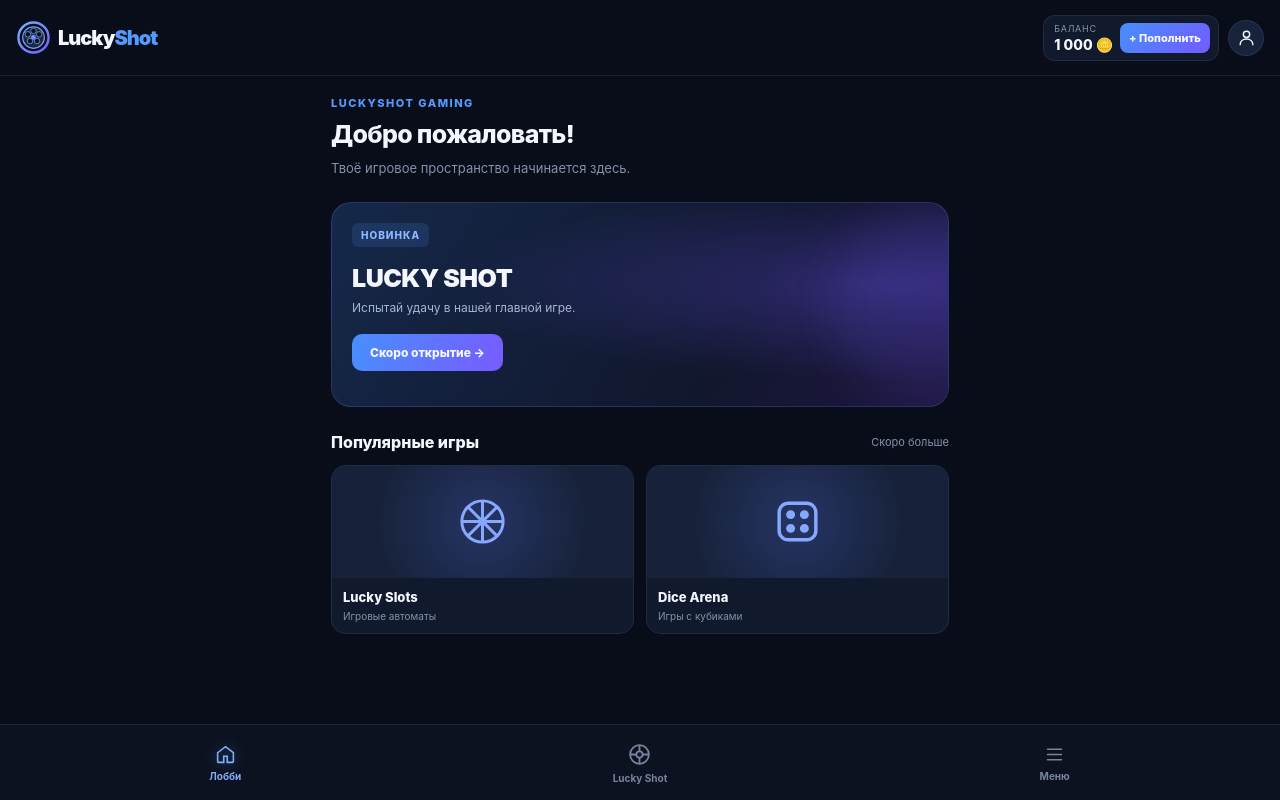
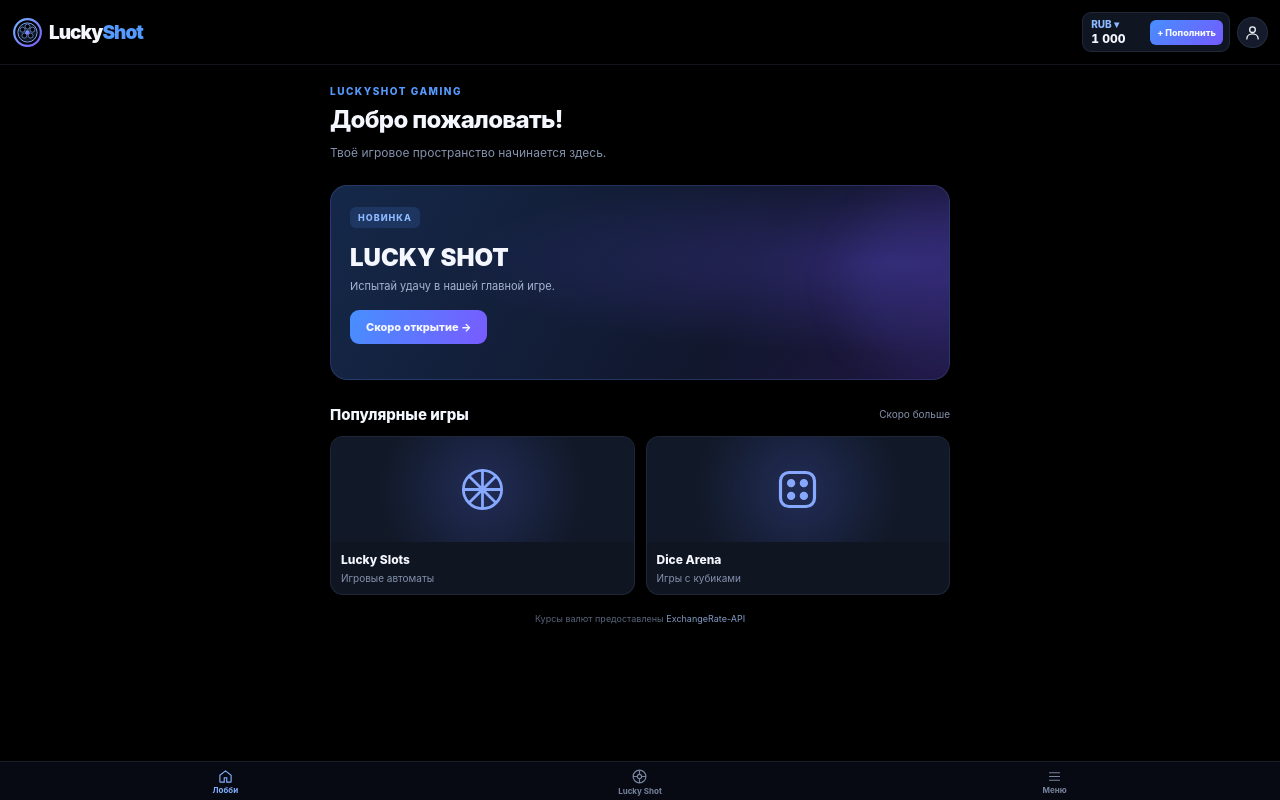
Before and after one commit to istominaleksandr511-coder/lucky-casino, a plain HTML site: page index.html in a window 1280 px wide. Drawn offline with Linux system fonts and the light colour scheme; no server answers.

Commit message:
NEW index.html

```diff
--- a/index.html
+++ b/index.html
@@ -4,16 +4,16 @@
 <head>
 <meta charset="UTF-8">
 <meta name="viewport" content="width=device-width, initial-scale=1.0, maximum-scale=1.0, user-scalable=no">
-<meta name="theme-color" content="#090D19">
+<meta name="theme-color" content="#000000">
 <title>LuckyShot</title>
 
 <script src="https://telegram.org/js/telegram-web-app.js"></script>
 
 <style>
 :root {
-    --bg: #090D19;
-    --panel: #111A2D;
-    --panel2: #17233B;
+    --bg: #000000;
+    --panel: #101522;
+    --panel2: #171F32;
     --blue: #559BFF;
     --purple: #8568FF;
     --text: #F5F7FF;
@@ -29,15 +29,14 @@
 }
 
 body {
-    background: var(--bg);
+    background: #000;
     color: var(--text);
-    font-family: Inter, -apple-system, BlinkMacSystemFont,
-                 "Segoe UI", sans-serif;
+    font-family: Inter, -apple-system, BlinkMacSystemFont, "Segoe UI", sans-serif;
     min-height: 100vh;
-    padding-bottom: 100px;
+    padding-bottom: calc(42px + env(safe-area-inset-bottom));
 }
 
-button {
+button, select {
     font: inherit;
     border: none;
     cursor: pointer;
@@ -47,14 +46,14 @@ button {
 /* HEADER */
 
 .header {
-    height: 76px;
-    padding: 0 16px;
+    min-height: 65px;
+    padding: 0 12px;
     display: flex;
     align-items: center;
     justify-content: space-between;
-    gap: 10px;
+    gap: 7px;
     border-bottom: 1px solid var(--border);
-    background: rgba(9,13,25,.96);
+    background: #000;
     position: sticky;
     top: 0;
     z-index: 10;
@@ -63,18 +62,18 @@ button {
 .brand {
     display: flex;
     align-items: center;
-    gap: 7px;
+    gap: 6px;
     min-width: 0;
 }
 
 .logo {
-    width: 35px;
-    height: 35px;
+    width: 31px;
+    height: 31px;
     flex-shrink: 0;
 }
 
 .brand-name {
-    font-size: 20px;
+    font-size: 19px;
     font-weight: 900;
     letter-spacing: -1px;
     white-space: nowrap;
@@ -87,61 +86,76 @@ button {
 .header-right {
     display: flex;
     align-items: center;
-    gap: 9px;
+    gap: 7px;
 }
+
+/* WALLET */
 
 .wallet {
     display: flex;
     align-items: center;
-    gap: 7px;
-    background: var(--panel);
+    gap: 6px;
+    background: #101522;
     border: 1px solid var(--border);
-    border-radius: 12px;
-    padding: 7px 8px 7px 10px;
+    border-radius: 9px;
+    padding: 5px 6px 5px 8px;
 }
 
 .wallet-info {
     display: flex;
     flex-direction: column;
-    gap: 2px;
+    gap: 1px;
+    min-width: 43px;
 }
 
-.wallet-label {
-    font-size: 9px;
-    color: var(--muted);
-    letter-spacing: .7px;
+.currency-select {
+    width: 53px;
+    background: transparent;
+    color: #8CB9FF;
+    font-size: 10px;
+    font-weight: 850;
+    outline: none;
+    padding: 0;
+    appearance: none;
+    -webkit-appearance: none;
+}
+
+.currency-select option {
+    background: #111827;
+    color: white;
 }
 
 .wallet-value {
-    font-size: 14px;
-    font-weight: 800;
+    font-size: 12px;
+    font-weight: 850;
     white-space: nowrap;
+    font-variant-numeric: tabular-nums;
 }
 
 .add-button {
     background: linear-gradient(135deg, #478FFF, #745AFF);
-    border-radius: 8px;
-    padding: 8px 9px;
-    font-size: 11px;
+    border-radius: 6px;
+    padding: 7px 7px;
+    font-size: 9px;
     font-weight: 800;
     white-space: nowrap;
 }
 
 .profile-button {
-    width: 36px;
-    height: 36px;
+    width: 31px;
+    height: 31px;
     border-radius: 50%;
     display: flex;
     align-items: center;
     justify-content: center;
-    background: var(--panel2);
+    background: #151B2A;
     border: 1px solid var(--border);
     flex-shrink: 0;
 }
 
 .profile-button svg {
-    width: 19px;
-    height: 19px;
+    width: 17px;
+    height: 17px;
 }
 
 /* MAIN */
@@ -149,7 +163,7 @@ button {
 .main {
     max-width: 650px;
     margin: 0 auto;
-    padding: 20px 16px;
+    padding: 20px 15px;
 }
 
 .welcome {
@@ -157,7 +171,7 @@ button {
 }
 
 .welcome-label {
-    font-size: 11px;
+    font-size: 10px;
     color: var(--blue);
     font-weight: 800;
     letter-spacing: 1.5px;
@@ -165,17 +179,17 @@ button {
 }
 
 .welcome h1 {
-    font-size: 25px;
+    font-size: 24px;
     line-height: 1.2;
     font-weight: 850;
     letter-spacing: -.7px;
 }
 
 .welcome p {
-    font-size: 13px;
+    font-size: 12px;
     line-height: 1.6;
     color: var(--muted);
-    margin-top: 9px;
+    margin-top: 8px;
 }
 
 /* FEATURE */
@@ -183,12 +197,11 @@ button {
 .feature {
     position: relative;
     overflow: hidden;
-    min-height: 205px;
-    border-radius: 20px;
-    padding: 20px;
+    min-height: 195px;
+    border-radius: 17px;
+    padding: 19px;
     background:
-        radial-gradient(ellipse at 90% 40%,
-        rgba(111,83,255,.30), transparent 55%),
+        radial-gradient(ellipse at 90% 40%, rgba(111,83,255,.25), transparent 55%),
         linear-gradient(120deg, #152849, #11172D 65%, #201642);
     border: 1px solid rgba(110,145,255,.2);
     margin-bottom: 25px;
@@ -197,8 +210,8 @@ button {
 .feature::after {
     content: "";
     position: absolute;
-    width: 190px;
-    height: 190px;
+    width: 180px;
+    height: 180px;
     right: -75px;
     top: 10px;
     border-radius: 50%;
@@ -213,34 +226,33 @@ button {
 
 .feature-tag {
     display: inline-block;
-    padding: 6px 9px;
+    padding: 5px 8px;
     border-radius: 6px;
     background: rgba(80,145,255,.15);
     color: #8CB9FF;
-    font-size: 10px;
+    font-size: 9px;
     font-weight: 800;
     letter-spacing: 1px;
 }
 
 .feature h2 {
-    font-size: 25px;
+    font-size: 24px;
     font-weight: 900;
-    margin-top: 16px;
-    letter-spacing: -.5px;
+    margin-top: 15px;
 }
 
 .feature p {
     color: #A6B5D1;
-    font-size: 12px;
+    font-size: 11px;
     margin-top: 7px;
 }
 
 .feature-button {
-    margin-top: 19px;
+    margin-top: 17px;
     background: linear-gradient(110deg, #478FFF, #785BFF);
-    padding: 11px 18px;
-    border-radius: 10px;
-    font-size: 12px;
+    padding: 10px 16px;
+    border-radius: 9px;
+    font-size: 11px;
     font-weight: 800;
 }
 
@@ -250,16 +262,16 @@ button {
     display: flex;
     align-items: center;
     justify-content: space-between;
-    margin-bottom: 13px;
+    margin-bottom: 12px;
 }
 
 .section-title h3 {
-    font-size: 16px;
+    font-size: 15px;
     font-weight: 800;
 }
 
 .section-title span {
-    font-size: 11px;
+    font-size: 10px;
     color: var(--muted);
 }
 
@@ -268,40 +280,39 @@ button {
 .game-grid {
     display: grid;
     grid-template-columns: repeat(2, minmax(0, 1fr));
-    gap: 12px;
+    gap: 11px;
 }
 
 .game-card {
     min-width: 0;
     background: var(--panel);
     border: 1px solid var(--border);
-    border-radius: 15px;
+    border-radius: 13px;
     overflow: hidden;
 }
 
 .game-art {
-    height: 112px;
+    height: 105px;
     display: flex;
     align-items: center;
     justify-content: center;
     background:
-        radial-gradient(circle at center,
-        rgba(93,117,255,.22), transparent 65%),
-        #17223A;
+        radial-gradient(circle at center, rgba(93,117,255,.22), transparent 65%),
+        #111827;
 }
 
 .game-art svg {
-    width: 55px;
-    height: 55px;
+    width: 51px;
+    height: 51px;
     color: #86A9FF;
 }
 
 .game-info {
-    padding: 11px;
+    padding: 10px;
 }
 
 .game-info h4 {
-    font-size: 13px;
+    font-size: 12px;
     font-weight: 800;
 }
 
@@ -311,21 +322,34 @@ button {
     margin-top: 5px;
 }
 
-/* BOTTOM NAVIGATION */
+/* EXCHANGE RATE CREDIT */
+
+.rate-credit {
+    margin-top: 18px;
+    text-align: center;
+    font-size: 9px;
+    color: #59647A;
+}
+
+.rate-credit a {
+    color: #829AC3;
+    text-decoration: none;
+}
+
+/* BOTTOM NAV */
 
 .bottom-nav {
     position: fixed;
     bottom: 0;
     left: 0;
     right: 0;
-    height: 76px;
-    padding: 8px 18px calc(8px + env(safe-area-inset-bottom));
-    background: rgba(13,19,33,.97);
+    height: calc(39px + env(safe-area-inset-bottom));
+    padding: 2px 18px env(safe-area-inset-bottom);
+    background: rgba(8,11,19,.98);
     border-top: 1px solid var(--border);
     display: grid;
     grid-template-columns: repeat(3, 1fr);
     z-index: 20;
-    backdrop-filter: blur(18px);
 }
 
 .nav-item {
@@ -333,29 +357,25 @@ button {
     flex-direction: column;
     justify-content: center;
     align-items: center;
-    gap: 5px;
+    gap: 1px;
     background: transparent;
     color: #77849E;
-    font-size: 10px;
+    font-size: 8px;
     font-weight: 650;
 }
 
 .nav-item svg {
-    width: 21px;
-    height: 21px;
+    width: 15px;
+    height: 15px;
 }
 
 .nav-item.active {
     color: #83AFFF;
 }
 
-.nav-item.active svg {
-    filter: drop-shadow(0 0 7px rgba(80,145,255,.5));
-}
-
 .nav-item.center svg {
-    width: 25px;
-    height: 25px;
+    width: 17px;
+    height: 17px;
 }
 
 button:active {
@@ -366,8 +386,8 @@ button:active {
 
 @media (max-width: 360px) {
     .header {
-        padding: 0 10px;
-        gap: 5px;
+        padding: 0 8px;
+        gap: 4px;
     }
 
     .brand-name {
@@ -375,31 +395,35 @@ button:active {
     }
 
     .logo {
-        width: 30px;
-        height: 30px;
+        width: 27px;
+        height: 27px;
     }
 
     .header-right {
-        gap: 6px;
+        gap: 5px;
     }
 
     .wallet {
-        padding: 6px;
-        gap: 5px;
+        padding: 4px 5px;
+        gap: 4px;
+    }
+
+    .currency-select {
+        width: 45px;
     }
 
     .wallet-value {
-        font-size: 12px;
+        font-size: 11px;
     }
 
     .add-button {
-        font-size: 10px;
-        padding: 7px;
+        font-size: 8px;
+        padding: 6px 5px;
     }
 
     .profile-button {
-        width: 32px;
-        height: 32px;
+        width: 29px;
+        height: 29px;
     }
 }
 </style>
@@ -410,7 +434,6 @@ button:active {
 <header class="header">
 
     <div class="brand">
-        <!-- Фирменный барабан LuckyShot -->
         <svg class="logo" viewBox="0 0 100 100" fill="none">
             <defs>
                 <linearGradient id="metal" x1="0" y1="0" x2="1" y2="1">
@@ -419,8 +442,8 @@ button:active {
                 </linearGradient>
             </defs>
             <circle cx="50" cy="50" r="43" stroke="url(#metal)" stroke-width="7"/>
-            <circle cx="50" cy="50" r="31" fill="#192943" stroke="#80A9FF" stroke-width="3"/>
-            <g fill="#0A1020" stroke="#83AFFF" stroke-width="2">
+            <circle cx="50" cy="50" r="31" fill="#101827" stroke="#80A9FF" stroke-width="3"/>
+            <g fill="#000000" stroke="#83AFFF" stroke-width="2">
                 <circle cx="50" cy="31" r="8"/>
                 <circle cx="66" cy="41" r="8"/>
                 <circle cx="60" cy="60" r="8"/>
@@ -437,9 +460,19 @@ button:active {
 
         <div class="wallet">
             <div class="wallet-info">
-                <span class="wallet-label">БАЛАНС</span>
-                <span class="wallet-value">1 000 🪙</span>
+                <select class="currency-select" id="currency" aria-label="Выбрать валюту">
+                    <option value="RUB">RUB ▾</option>
+                    <option value="USD">USD ▾</option>
+                    <option value="EUR">EUR ▾</option>
+                    <option value="GBP">GBP ▾</option>
+                    <option value="AED">AED ▾</option>
+                    <option value="TRY">TRY ▾</option>
+                    <option value="KZT">KZT ▾</option>
+                    <option value="CNY">CNY ▾</option>
+                </select>
+                <span class="wallet-value" id="walletValue">1 000</span>
             </div>
+
             <button class="add-button" onclick="showMessage('Пополнение скоро появится')">
                 + Пополнить
             </button>
@@ -486,8 +519,7 @@ button:active {
 
             <article class="game-card">
                 <div class="game-art">
-                    <svg viewBox="0 0 24 24" fill="none" stroke="currentColor"
-                         stroke-width="1.3">
+                    <svg viewBox="0 0 24 24" fill="none" stroke="currentColor" stroke-width="1.3">
                         <circle cx="12" cy="12" r="9"/>
                         <path d="M12 3v18M3 12h18M5.6 5.6l12.8 12.8M18.4 5.6L5.6 18.4"/>
                     </svg>
@@ -500,8 +532,7 @@ button:active {
 
             <article class="game-card">
                 <div class="game-art">
-                    <svg viewBox="0 0 24 24" fill="none" stroke="currentColor"
-                         stroke-width="1.5">
+                    <svg viewBox="0 0 24 24" fill="none" stroke="currentColor" stroke-width="1.5">
                         <rect x="4" y="4" width="16" height="16" rx="4"/>
                         <circle cx="9" cy="9" r="1.2" fill="currentColor"/>
                         <circle cx="15" cy="15" r="1.2" fill="currentColor"/>
@@ -518,6 +549,13 @@ button:active {
         </div>
     </section>
 
+    <div class="rate-credit">
+        Курсы валют предоставлены
+        <a href="https://www.exchangerate-api.com/" target="_blank" rel="noopener">
+            ExchangeRate-API
+        </a>
+    </div>
+
 </main>
 
 <nav class="bottom-nav">
@@ -531,8 +569,7 @@ button:active {
     </button>
 
     <button class="nav-item center" onclick="setTab(this)">
-        <svg viewBox="0 0 24 24" fill="none" stroke="currentColor"
-             stroke-width="1.7">
+        <svg viewBox="0 0 24 24" fill="none" stroke="currentColor" stroke-width="1.7">
             <circle cx="12" cy="12" r="9"/>
             <circle cx="12" cy="12" r="3"/>
             <path d="M12 3v6m9 3h-6M12 21v-6M3 12h6"/>
@@ -558,6 +595,20 @@ if (tg) {
     tg.expand();
 }
 
+// Пока используем демонстрационный баланс.
+// В дальнейшем получим его из защищённого сервера.
+const baseBalanceRUB = 1000;
+
+const currencySelect = document.getElementById("currency");
+const walletValue = document.getElementById("walletValue");
+
+let exchangeRates = null;
+let ratesDate = null;
+
+const formatter = new Intl.NumberFormat("ru-RU", {
+    maximumFractionDigits: 2
+});
+
 function showMessage(message) {
     if (tg) {
         tg.showAlert(message);
@@ -567,18 +618,70 @@ function showMessage(message) {
 }
 
 function setTab(button) {
-    document.querySelectorAll('.nav-item').forEach(item => {
-        item.classList.remove('active');
+    document.querySelectorAll(".nav-item").forEach(item => {
+        item.classList.remove("active");
     });
 
-    button.classList.add('active');
+    button.classList.add("active");
 
     const tab = button.innerText.trim();
 
-    if (tab !== 'Лобби') {
-        showMessage(tab + ' — этот раздел пока в разработке');
+    if (tab !== "Лобби") {
+        showMessage(tab + " — этот раздел пока в разработке");
     }
 }
+
+function updateBalance() {
+    const currency = currencySelect.value;
+
+    if (currency === "RUB") {
+        walletValue.textContent = formatter.format(baseBalanceRUB);
+        return;
+    }
+
+    if (!exchangeRates || !exchangeRates[currency]) {
+        walletValue.textContent = "Нет курса";
+        return;
+    }
+
+    const converted = baseBalanceRUB * exchangeRates[currency];
+
+    walletValue.textContent = formatter.format(converted);
+}
+
+async function loadExchangeRates() {
+    try {
+        const response = await fetch(
+            "https://open.er-api.com/v6/latest/RUB"
+        );
+
+        if (!response.ok) {
+            throw new Error("Не удалось получить курсы валют");
+        }
+
+        const data = await response.json();
+
+        if (data.result !== "success" || !data.rates) {
+            throw new Error("Некорректный ответ сервиса");
+        }
+
+        exchangeRates = data.rates;
+        ratesDate = data.time_last_update_utc || null;
+
+        updateBalance();
+
+    } catch (error) {
+        console.error("Ошибка курсов валют:", error);
+        walletValue.textContent =
+            currencySelect.value === "RUB"
+                ? formatter.format(baseBalanceRUB)
+                : "Нет курса";
+    }
+}
+
+currencySelect.addEventListener("change", updateBalance);
+
+loadExchangeRates();
 </script>
 
 </body>
```
